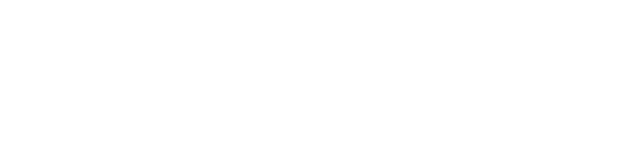
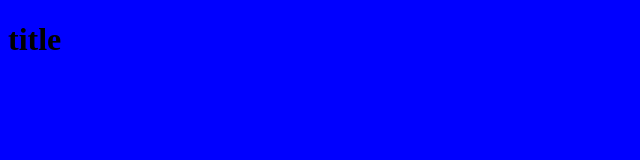
Before and after one commit to Greenfo/new_repo, a plain HTML site: page index.html in a window 1280 px wide. Shown: the whole page, without its empty margins (0-640 px from the left). Drawn offline with Linux system fonts and the light colour scheme.

Commit message:
Add some title

```diff
--- a/css/style.css
+++ b/css/style.css
@@ -0,0 +1,3 @@
+body{
+    background: blue;
+}
--- a/index.html
+++ b/index.html
@@ -8,6 +8,6 @@
     <title>branch</title>
 </head>
 <body>
-
+    <h1>title</h1>
 </body>
 </html>
```
